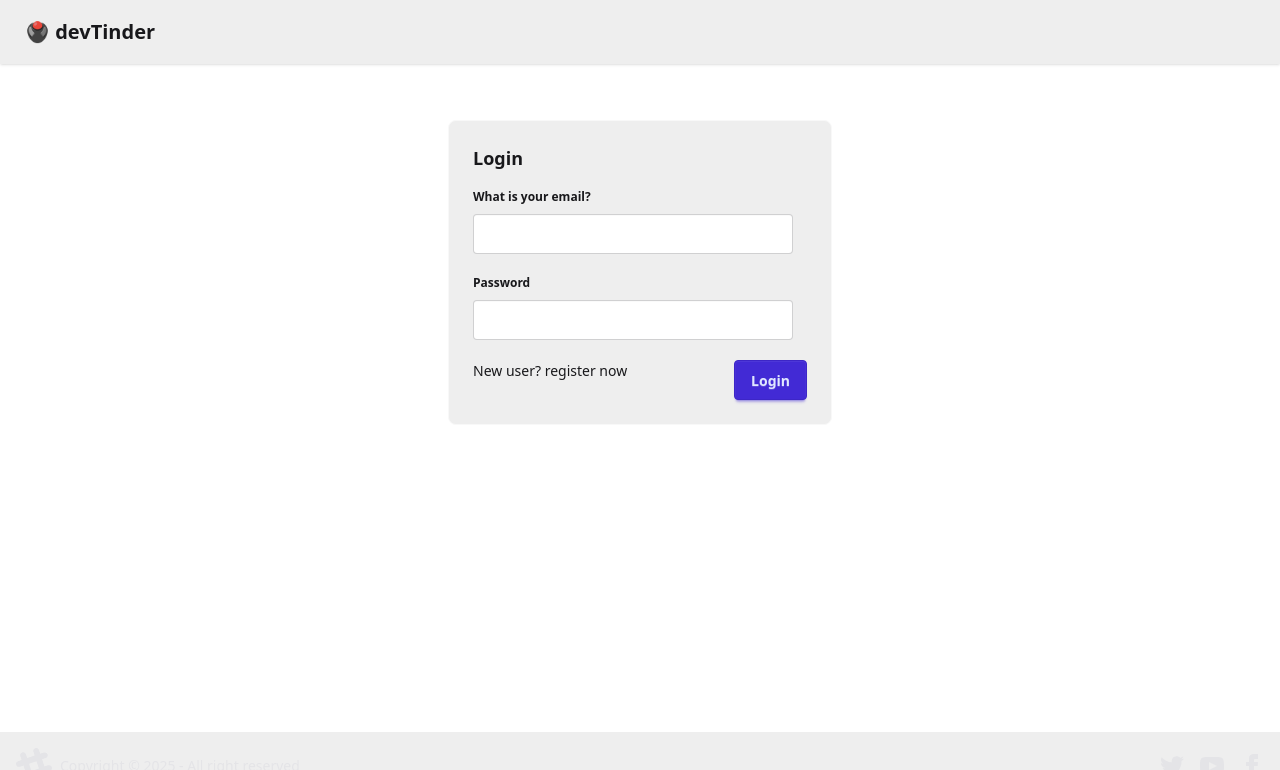
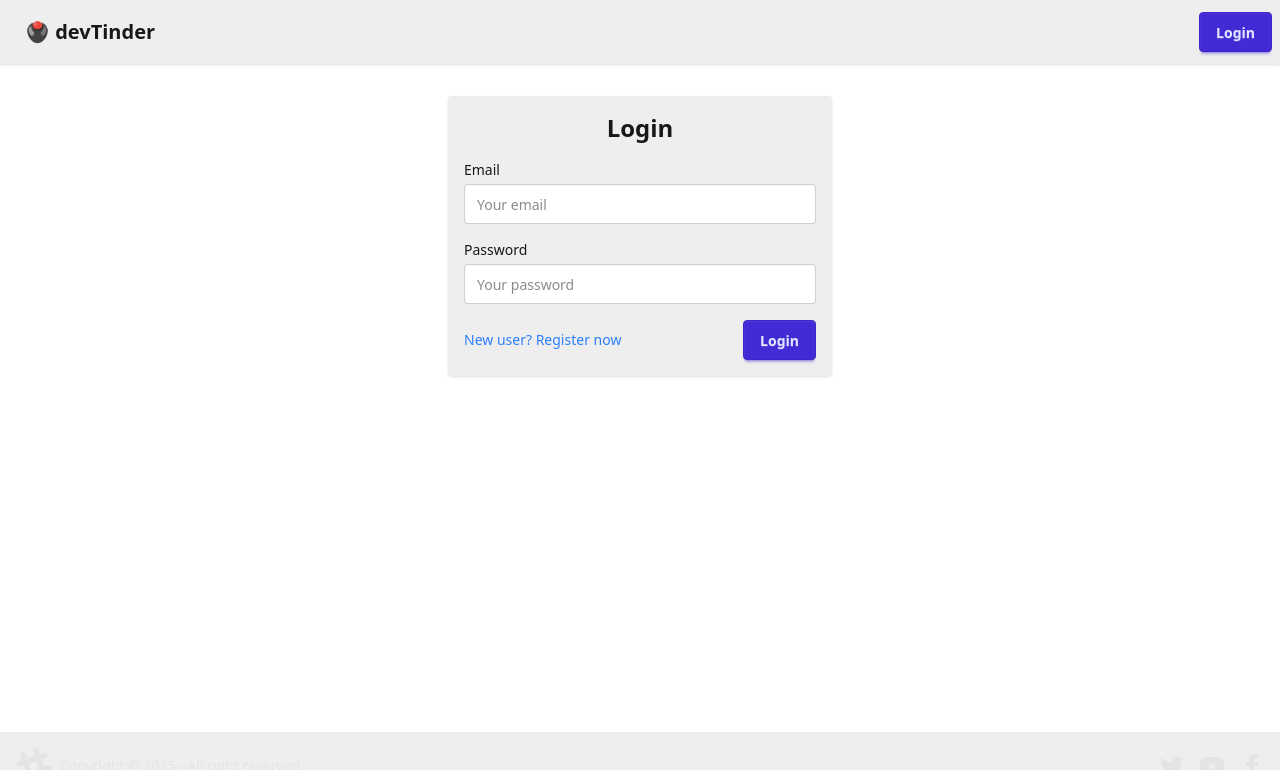
Before and after one commit to A-1evi/devtinder-web, a React (Vite) app: page /login in a window 1280 px wide. Shown: the top 770 px of the page. Built offline with nearby package versions, Linux system fonts and the light colour scheme; no server answers.

Commit message:
refactor Login and NavBar components for improved user experience and error handling; update BASE_URL for local development

```diff
--- a/src/components/Login.jsx
+++ b/src/components/Login.jsx
@@ -4,6 +4,7 @@ import { useDispatch } from "react-redux";
 import { addUser } from "../utils/userSlice";
 import { useNavigate } from "react-router";
 import { BASE_URL } from "../utils/constants";
+
 const Login = () => {
   const [email, setEmail] = useState("");
   const [password, setPassword] = useState("");
@@ -13,6 +14,7 @@ const Login = () => {
   const [error, setError] = useState("");
   const navigate = useNavigate();
   const dispatch = useDispatch();
+
   const handleLogin = async () => {
     try {
       const res = await axios.post(
@@ -20,13 +22,13 @@ const Login = () => {
         { email, password },
         { withCredentials: true }
       );
-
       dispatch(addUser(res.data));
-      return navigate("/");
+      navigate("/");
     } catch (err) {
-      setError(err.response.data || "Something went wrong");
+      setError(err.response?.data || "Something went wrong");
     }
   };
+
   const handleSignup = async () => {
     try {
       const res = await axios.post(
@@ -34,74 +36,75 @@ const Login = () => {
         { firstName, lastName, email, password },
         { withCredentials: true }
       );
-
       dispatch(addUser(res.data.data));
-      return navigate("/profile");
+      navigate("/profile");
     } catch (err) {
-      setError(err.response.data || "Something went wrong");
+      setError(err.response?.data || "Something went wrong");
     }
   };
+
   return (
-    <div className="card card-border bg-base-300 w-96 my-14  mx-auto ">
-      <div className="card-body">
-        <h2 className="card-title">{showSignup ? "Sign up" : "Login"}</h2>
+    <div className="bg-base-300 mx-auto my-8 p-4 w-96 max-w-md rounded shadow  ">
+      <div className="space-y-4">
+        <h2 className="text-2xl font-bold text-center">
+          {showSignup ? "Sign up" : "Login"}
+        </h2>
+
         {showSignup && (
-          <fieldset className="fieldset">
-            <legend className="fieldset-legend">First name</legend>
+          <div>
+            <label className="block text-sm font-medium">First Name</label>
             <input
               type="text"
-              className="input"
-              placeholder=""
+              className="input input-bordered w-full mt-1"
+              placeholder="First Name"
               value={firstName}
               onChange={(e) => setFirstName(e.target.value)}
             />
-          </fieldset>
+          </div>
         )}
         {showSignup && (
-          <fieldset className="fieldset">
-            <legend className="fieldset-legend">Last Name</legend>
+          <div>
+            <label className="block text-sm font-medium">Last Name</label>
             <input
               type="text"
-              className="input"
-              placeholder=""
+              className="input input-bordered w-full mt-1"
+              placeholder="Last Name"
               value={lastName}
               onChange={(e) => setLastName(e.target.value)}
             />
-          </fieldset>
+          </div>
         )}
-        <fieldset className="fieldset">
-          <legend className="fieldset-legend">What is your email?</legend>
+        <div>
+          <label className="block text-sm font-medium">Email</label>
           <input
             type="text"
-            className="input"
-            placeholder=""
+            className="input input-bordered w-full mt-1"
+            placeholder="Your email"
             value={email}
             onChange={(e) => setEmail(e.target.value)}
           />
-        </fieldset>
-        <fieldset className="fieldset">
-          <legend className="fieldset-legend">Password</legend>
+        </div>
+        <div>
+          <label className="block text-sm font-medium">Password</label>
           <input
             type="password"
-            className="input"
-            placeholder=""
+            className="input input-bordered w-full mt-1"
+            placeholder="Your password"
             value={password}
             onChange={(e) => setPassword(e.target.value)}
           />
-        </fieldset>
-        <p className="text-red-700">{error}</p>
+        </div>
+        {error && <p className="text-red-600 text-sm text-center">{error}</p>}
 
-        <div className="card-actions justify-between ">
-          <div>
+        <div className="flex items-center justify-between">
           <p
             onClick={() => setShowSignup(!showSignup)}
-              className="cursor-pointer hover:underline hover:text-blue-400 "
+            className="text-sm text-blue-500 cursor-pointer hover:underline"
           >
             {showSignup
               ? "Already registered? Click here!"
-                : "New user? register now"}
+              : "New user? Register now"}
           </p>
-          </div>
           <button
             className="btn btn-primary"
             onClick={showSignup ? handleSignup : handleLogin}
--- a/src/components/NavBar.jsx
+++ b/src/components/NavBar.jsx
@@ -1,13 +1,14 @@
 import { useDispatch, useSelector } from "react-redux";
-import { Link, useNavigate } from "react-router";
+import axios from "axios";
 import { BASE_URL } from "../utils/constants";
-import axios from "axios";
 import { removeUser } from "../utils/userSlice";
+import { Link, useNavigate } from "react-router"; // Fixed import
 
 const NavBar = () => {
   const user = useSelector((store) => store.user);
   const dispatch = useDispatch();
   const navigate = useNavigate();
+
   const handleLogout = async () => {
     try {
       await axios.post(BASE_URL + "/logout", {}, { withCredentials: true });
@@ -18,6 +19,9 @@ const NavBar = () => {
     }
   };
 
+  // Ensure user is logged in and has required properties
+  const isLoggedIn = user && user.firstName && user.photoUrl;
+
   return (
     <div className="navbar bg-base-300 shadow-sm">
       <div className="flex-1">
@@ -25,10 +29,10 @@ const NavBar = () => {
           🖲️ devTinder
         </Link>
       </div>
-      <div className="flex gap-2">
-        {user && (
-          <div>
-            Hello, {user.firstName}
+
+      {isLoggedIn ? (
+        <div className="flex gap-2 items-center">
+          <span>Hello, {user.firstName}</span>
           <div className="dropdown dropdown-end mx-5">
             <div
               tabIndex={0}
@@ -36,20 +40,16 @@ const NavBar = () => {
               className="btn btn-ghost btn-circle avatar"
             >
               <div className="w-10 rounded-full">
-                  <img
-                    alt="Tailwind CSS Navbar component"
-                    src={user.photoUrl}
-                  />
+                <img alt="User Avatar" src={user.photoUrl} />
               </div>
             </div>
             <ul
               tabIndex={0}
-                className="menu menu-sm dropdown-content bg-base-300 rounded-box z-1 mt-3 w-52 p-2 shadow"
+              className="menu menu-sm dropdown-content bg-base-300 rounded-box z-10 mt-3 w-52 p-2 shadow"
             >
               <li>
                 <Link to="/profile" className="justify-between">
-                    Profile
-                    <span className="badge">New</span>
+                  Profile <span className="badge">New</span>
                 </Link>
               </li>
               <li>
@@ -59,13 +59,18 @@ const NavBar = () => {
                 <Link to="/requests">Requests</Link>
               </li>
               <li>
-                  <a onClick={handleLogout}>Logout</a>
+                <button onClick={handleLogout}>Logout</button>
               </li>
             </ul>
           </div>
         </div>
+      ) : (
+        <div>
+          <Link to="/login" className="btn btn-primary">
+            Login
+          </Link>
+        </div>
       )}
-      </div>
     </div>
   );
 };
--- a/src/utils/constants.js
+++ b/src/utils/constants.js
@@ -1 +1,2 @@
-export const BASE_URL = "/api";
+export const BASE_URL =
+  location.hostname === "localhost" ? "http://localhost:3000" : "/api";
```
Lines whose indentation alone changed are shown as unchanged.
